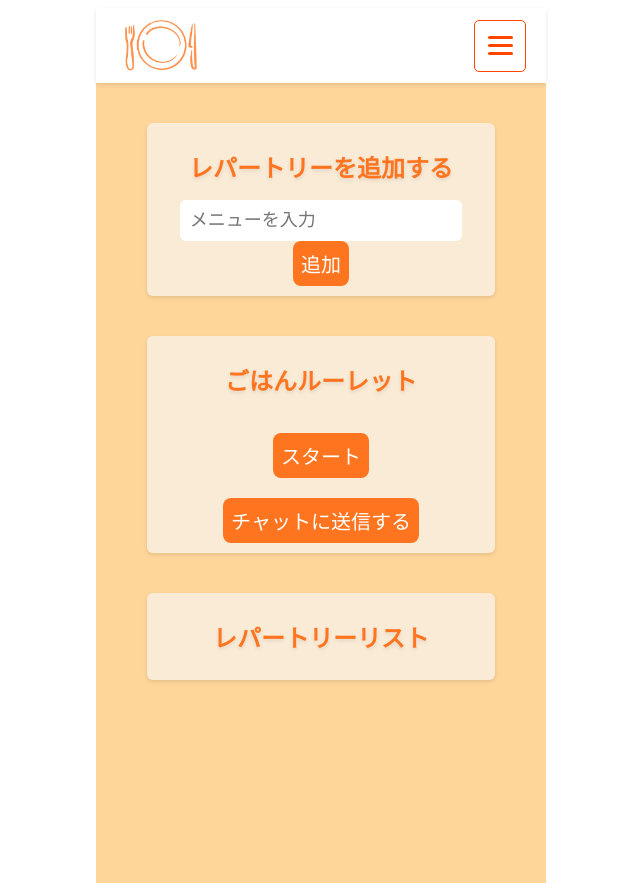
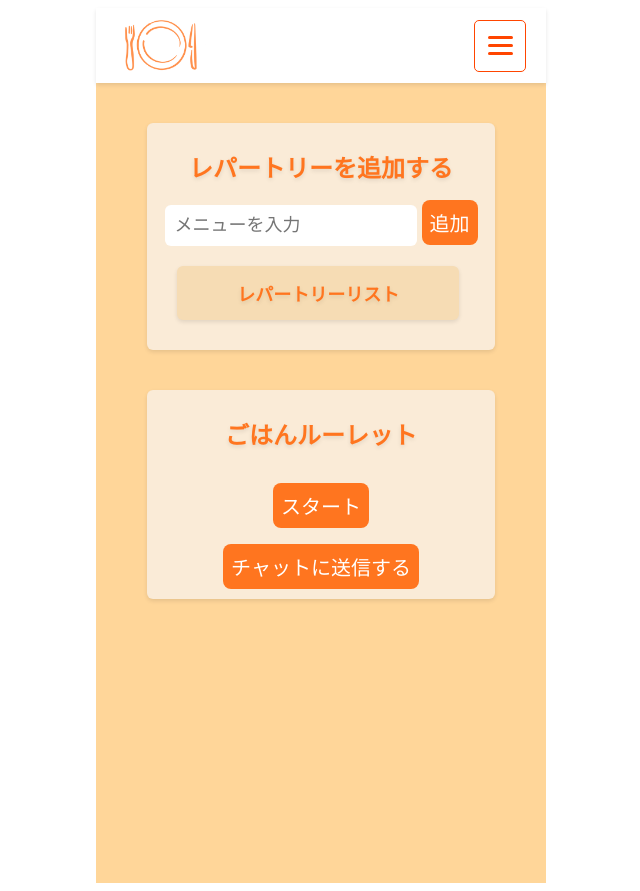
Before and after one commit to Autumn-Hackathon-2025-J-Team/data, a Flask app: template ChatApp/templates/roulette.html in a window 1280 px wide. Shown: the whole page, without its empty margins (319-959 px from the left). Run offline with Flask 2, Linux system fonts and the light colour scheme; the template is opened without the code that fills it, so the values that code supplies are empty.

Commit message:
html/css修正 レイアウト変更とインデント修正

```diff
--- a/ChatApp/static/css/roulette.css
+++ b/ChatApp/static/css/roulette.css
@@ -6,7 +6,7 @@ body {
     width: 450px;
     margin: 0 auto;
     /* 画面中央に寄せる */
-    min-height: 100vh;
+    height: 100vh;
     background-color: #FFD699;
 }
 
@@ -29,7 +29,7 @@ body {
     padding: 0;
 }
 
-.add, .play, .repertory {
+.add, .play {
     width: 80%;
     background-color: antiquewhite;
     padding: 10px;
@@ -38,14 +38,37 @@ body {
     box-shadow: 0 2px 4px rgba(0, 0, 0, 0.1);
 }
 
+.repertory {
+    width: 80%;
+    max-height: 180px;
+    overflow: scroll;
+    background-color: #f6dcb4;
+    padding: 10px;
+    margin: 20px;
+    border-radius: 6px;
+    box-shadow: 0 2px 4px rgba(0, 0, 0, 0.1);
+}
+
+.repertory p {
+    font-size: 18px;
+    margin: 4px;
+}
+
+
 .play {
     display: flex;
     flex-direction: column;
-    gap: 20px;
+    gap: 16px;
+}
+
+.add input, .add button {
+    display: inline-block;
+    /* justify-content: center;
+    align-items: center; */
 }
 
 input {
-    width: 80%;
+    width: auto;
     padding: 10px;
     border: none;
     border-radius: 6px;
--- a/ChatApp/templates/roulette.html
+++ b/ChatApp/templates/roulette.html
@@ -11,6 +11,7 @@
 {% block body %}
 <div class="roulette-wrapper">
   <div class="main-content">
+
     <!-- レパートリーを追加 -->
     <div class="add">
       <p>レパートリーを追加する</p>
@@ -18,6 +19,17 @@
           <input type="text" name="menu" placeholder="メニューを入力" required />
           <button type="submit" name="add">追加</button>
         </form>
+
+      <div class="repertory">
+        <p>レパートリーリスト</p>
+          <table>
+            {% for item in menus%}
+            <tr>
+              <td class="menu">{{ item.menu}}</td>
+            </tr>
+            {% endfor %}
+          </table>
+      </div>
     </div>
 
     <!-- ルーレットを回す -->
@@ -38,18 +50,5 @@
       <button type="submit" name="send" value="{{ result.menu }}">チャットに送信する</button>
     </form>
   </div>
-
-    <div class="repertory">
-      <p>レパートリーリスト</p>
-        <table>
-          {% for item in menus%}
-          <tr>
-            <td class="menu">{{ item.menu}}</td>
-          </tr>
-          {% endfor %}
-        </table>
-    </div>
-
-  </div>
 </div>
 {% endblock %}
```
Lines whose indentation alone changed are shown as unchanged.
